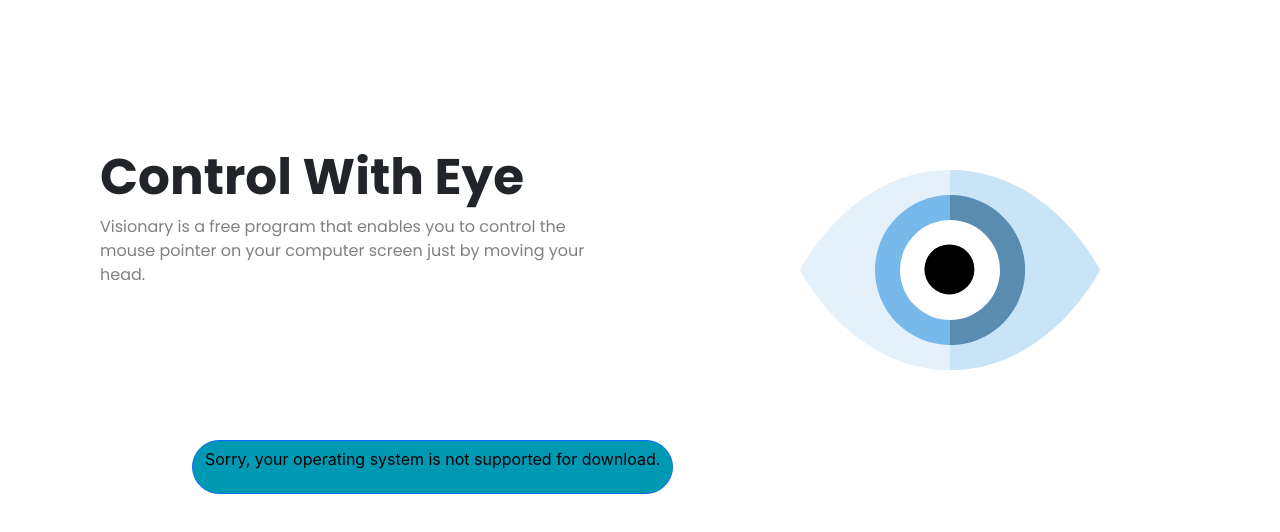
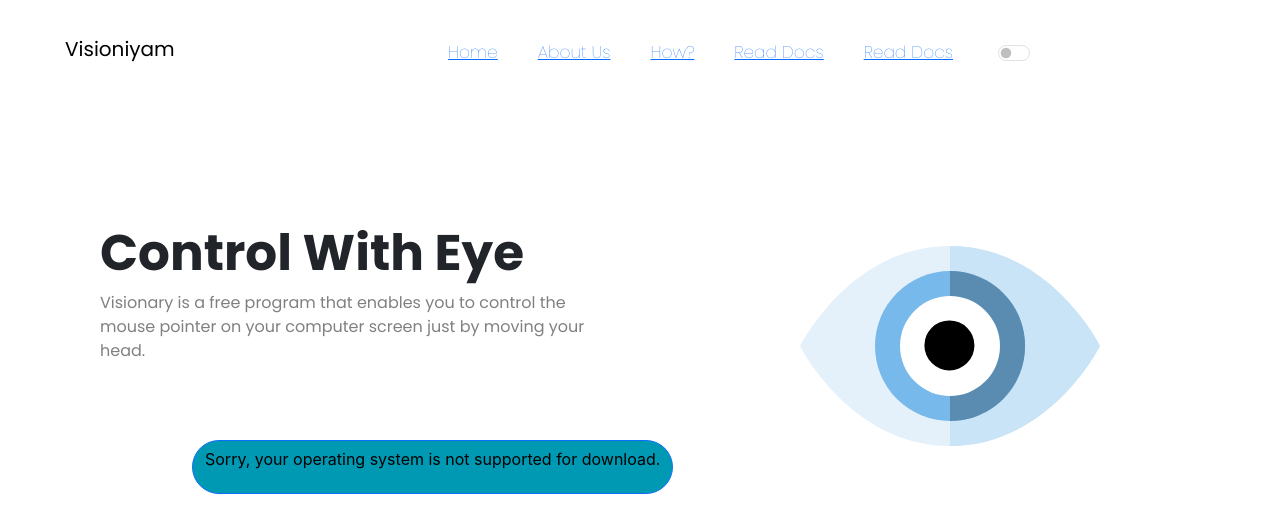
Before and after one commit to Shauryacious/visioniyam, a React (Create React App) app in the folder frontend/: page / in a window 1280 px wide. Shown: the top 532 px of the page. Built offline with nearby package versions, Linux system fonts and the light colour scheme.

Commit message:
created NevBar

```diff
--- a/frontend/src/App.js
+++ b/frontend/src/App.js
@@ -1,7 +1,11 @@
 import Home from "./component/Home.js";
+import NevBar from "./component/NevarBar.js";
 function App() {
   return (
+    <>
+    <NevBar></NevBar>
     <Home color={"black"}></Home>
+    </>
   );
 }
 
--- /dev/null
+++ b/frontend/src/component/NevarBar.js
@@ -0,0 +1,22 @@
+import React, { useState } from 'react';
+export default function NevBar(props) {
+  return (
+    <div style={{  color:"black",background:"white" }}>
+      <div style={{ marginLeft: "50px", marginTop: "2%", color:"black",background:"white" }}>
+        <div style={{display:'flex'}}>
+          <div style={{fontSize:'20px',fontFamily:"poppins",fontWeight:"400px",paddingTop:"20px",position:"relative",left:"15px",top:"-12px"}}>Visioniyam</div>
+        </div>
+        <div style={{ display: "flex", gap: "40px", fontFamily: "poppins", fontWeight: '100',position:'absolute',left:"35%",top:"0px", fontSize: "17px" }}>
+         <a href='#'><div className='headerheading'  style={{ paddingTop:'40px'}}>Home</div></a>
+         <a href='#aboutus'> <div className='headerheading' style={{paddingTop:'40px'}} >About Us</div></a>
+         <a href='#how'><div className='headerheading' style={{ paddingTop:'40px' }}>How?</div></a>
+          <a href='#readocs'><div className='headerheading'  style={{paddingTop:'40px' }}>Read Docs</div></a>
+          <a href='#aboutus'><div className='headerheading' style={{paddingTop:'40px' }}>Read Docs</div></a>
+          </div>
+          <div className="form-check form-switch" style={{position:"absolute",left:"78%",top:"41px"}}>
+            <input className="form-check-input" type="checkbox" role="switch" id="flexSwitchCheckDefault"/>
+          </div>
+      </div>
+    </div>
+  );
+}
```
